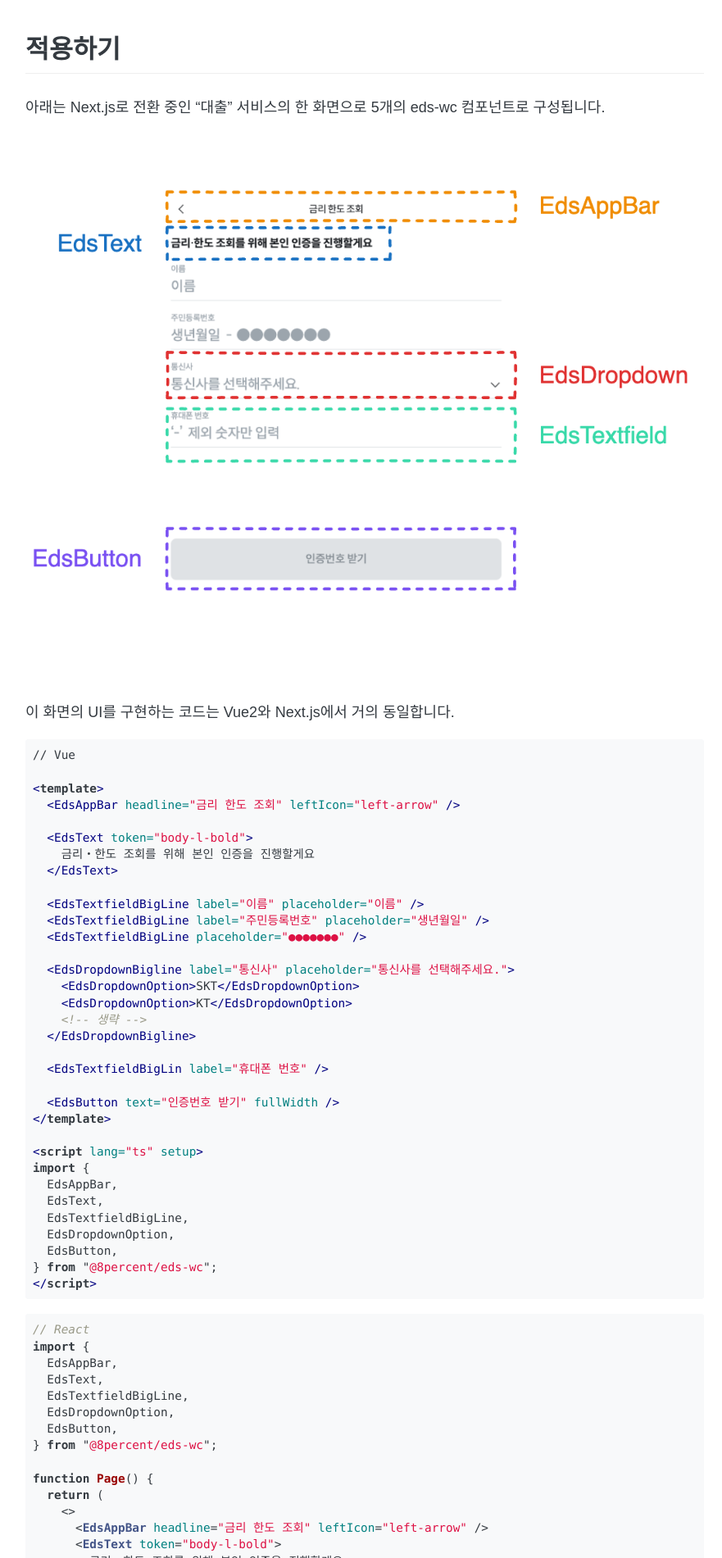
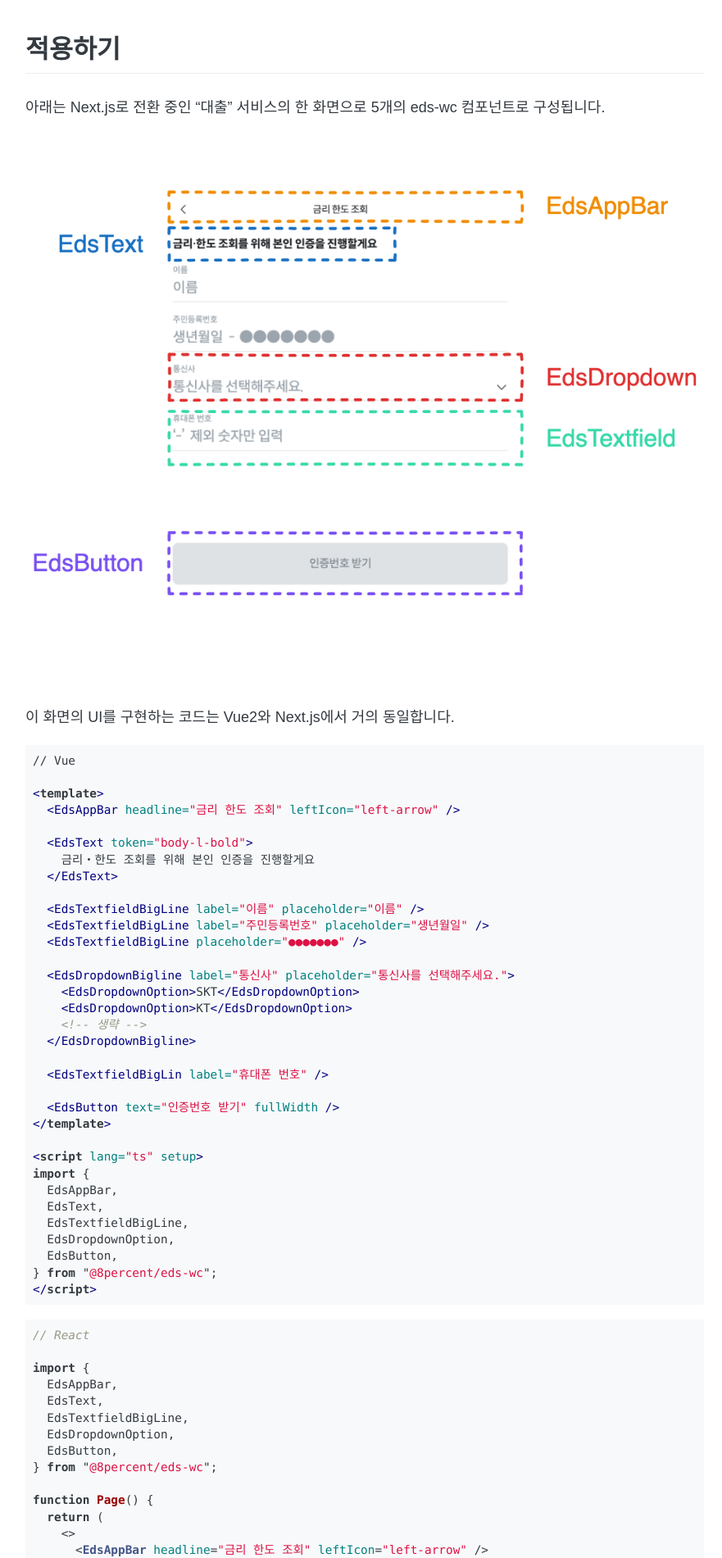
Before and after one commit to 8percent/8percent.github.io, a Jekyll site: the page built from _posts/2024-07-05-edswc.md, in a window 1280 px wide. Shown: the part 4373-6274 px from the top of the page at 82% size, without its empty margins (195-1076 px from the left). Built offline with Jekyll 4.4.1, drawn with Linux system fonts in a browser that asks for light colours; some web fonts are replaced.

Commit message:
docs: fix

````diff
--- a/_posts/2024-07-05-edswc.md
+++ b/_posts/2024-07-05-edswc.md
@@ -120,7 +120,7 @@ eds-wc 덕분에 점진적인 프레임워크 마이그레이션 과정에서
 <br/>
 <br/>
 
-<img src="/images/20240705-edswc/example.png" height="500"/>
+<img src="/images/20240705-edswc/example.png" />
 
 <br/>
 <br/>
@@ -166,6 +166,7 @@ import {
 
 ```tsx
 // React
+
 import {
   EdsAppBar,
   EdsText,
````
